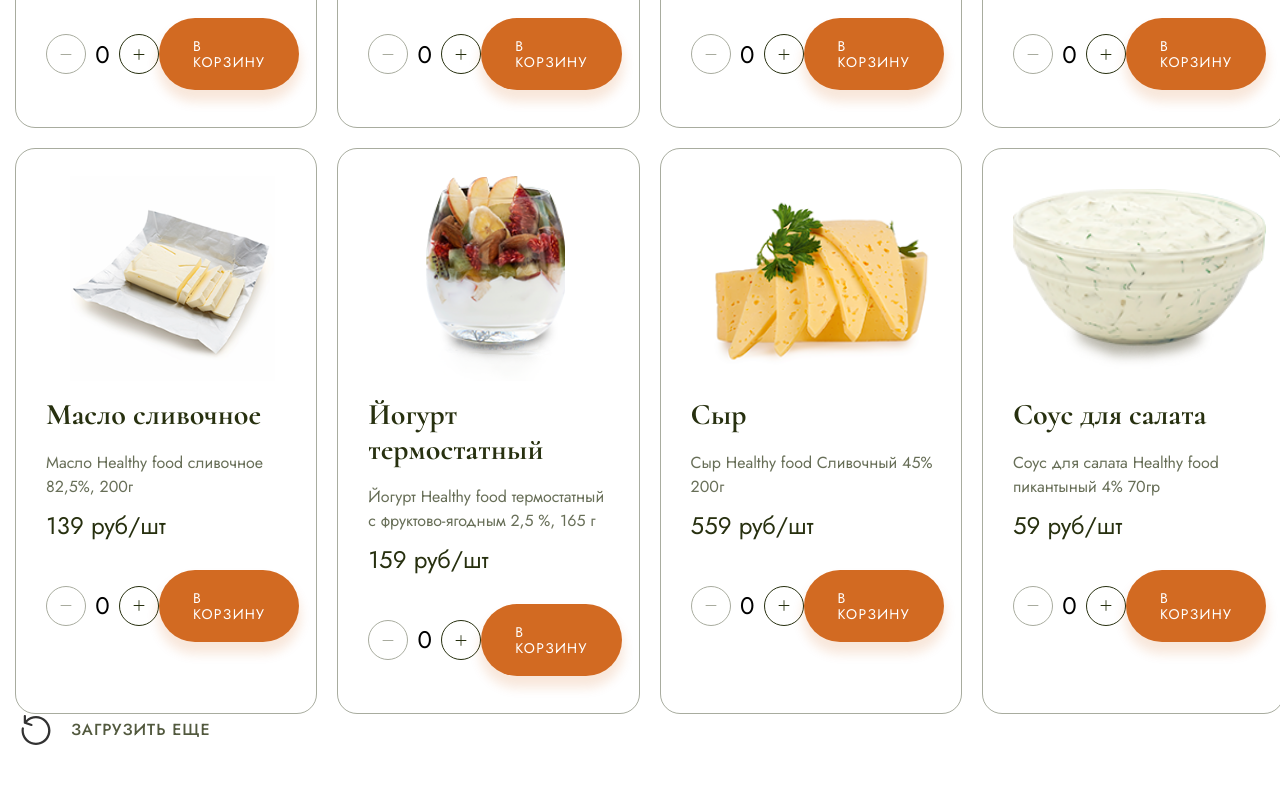
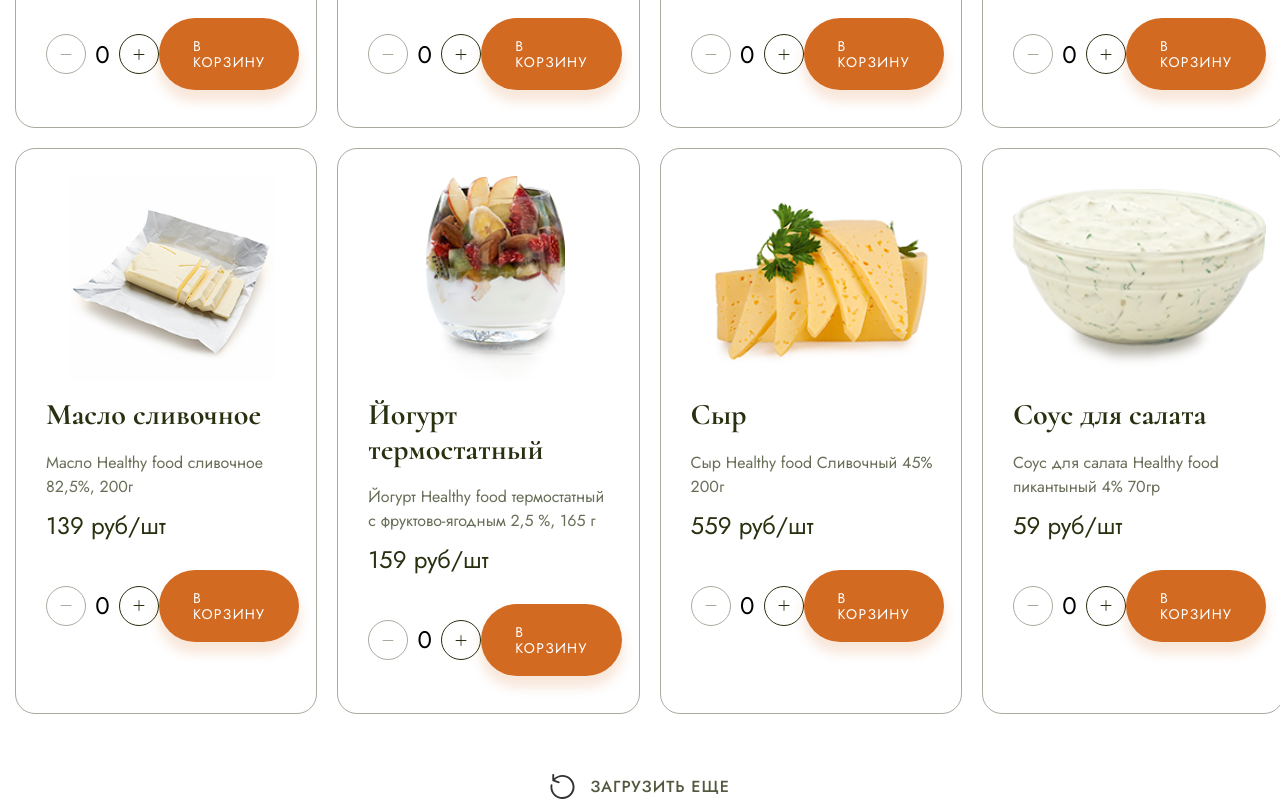
Before and after one commit to svetlaya1/HealthyFood-shop, a website built with webpack: page src/index.html in a window 1280 px wide. Shown: the part 4598-5398 px from the top of the page. Before the commit the page ends 5344 px from the top, so only its background shows below. Built offline with nearby package versions, Linux system fonts and the light colour scheme; files whose address does not match are found by name.

Commit message:
add catalog

```diff
--- a/src/styles/main.scss
+++ b/src/styles/main.scss
@@ -573,15 +573,20 @@ body {
         border: none;
         text-decoration: none;
         display: flex;
+        justify-content: center;
         align-items: center;
         gap: 2rem;
+        margin: 0 auto;
+        gap: 1.5rem;
         letter-spacing: 0.1rem;
         opacity: .8;
+        margin-top: 59px;
+        cursor: pointer;
         &::before {
             content: '';
             display: block;
-            width: 3rem;
-            height: 3rem;
+            width: 2.5rem;
+            height: 2.5rem;
             background-image: url(../images/refresh.svg);
             background-size: cover;
             background-repeat: no-repeat;
```
Also changed, not shown: dist/styles/main.css.
